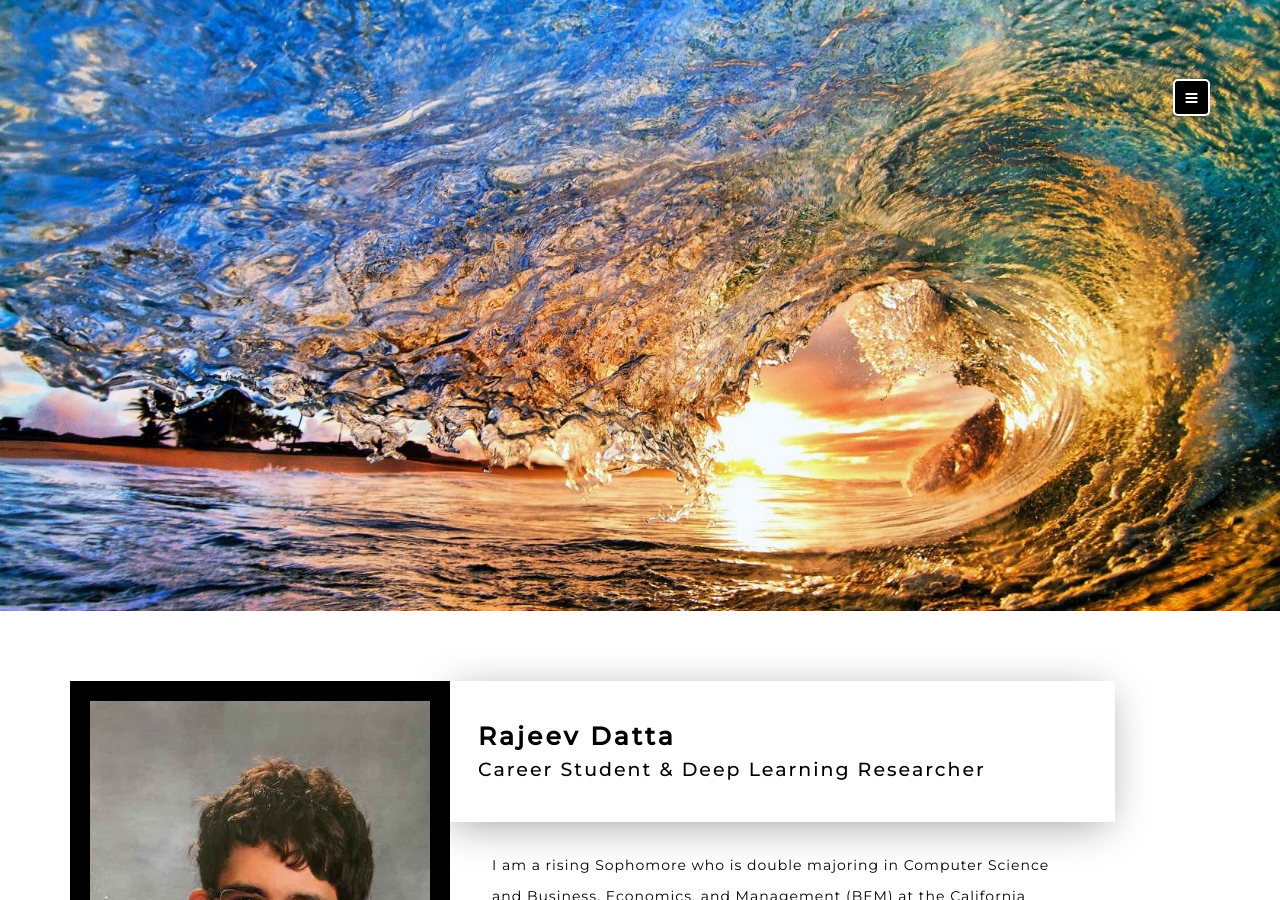
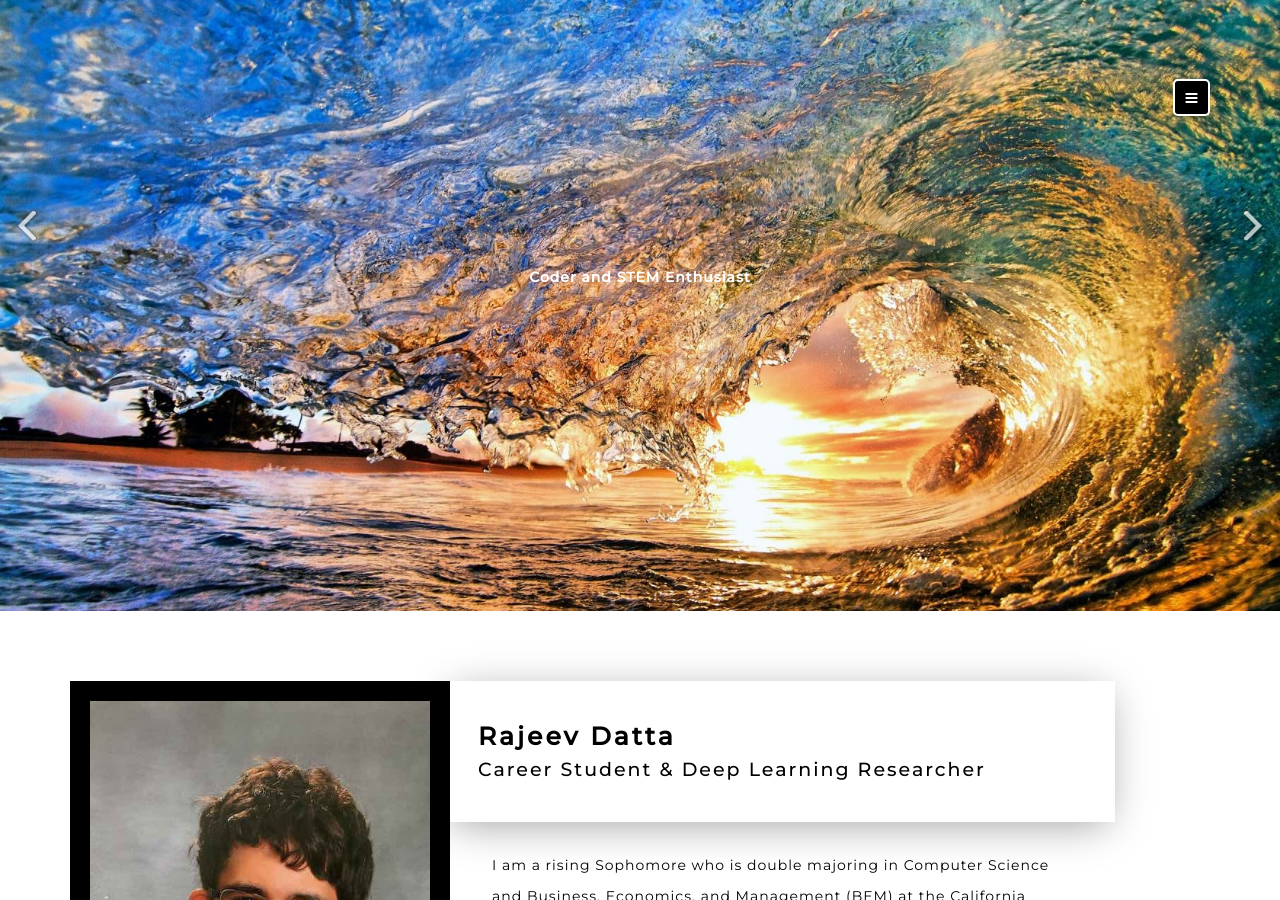
Before and after one commit to rajeev-datta/rajeev-datta.github.io, a Jekyll site: the page index.html, which Jekyll copies as it is, in a window 1280 px wide and 900 px high. Built offline with Jekyll 4.4.1, drawn with Linux system fonts in a browser that asks for light colours.

Commit message:
Update index.html

```diff
--- a/index.html
+++ b/index.html
@@ -84,7 +84,7 @@ License URL: http://creativecommons.org/licenses/by/3.0/
 
 </div>
 <!-- Slideshow 4 -->
-		<!-- <div class="slider">
+		<div class="slider">
 			<div class="callbacks_container">
 				<ul class="rslides" id="slider4">
 					<li>
@@ -110,7 +110,7 @@ License URL: http://creativecommons.org/licenses/by/3.0/
 				</ul>
 			</div>
 			<div class="clearfix"> </div>
-		</div> -->
+		</div>
 		<!-- This is here just to demonstrate the callbacks -->
 		<!-- <ul class="events">
       <li>Example 4 callback events</li>
```
